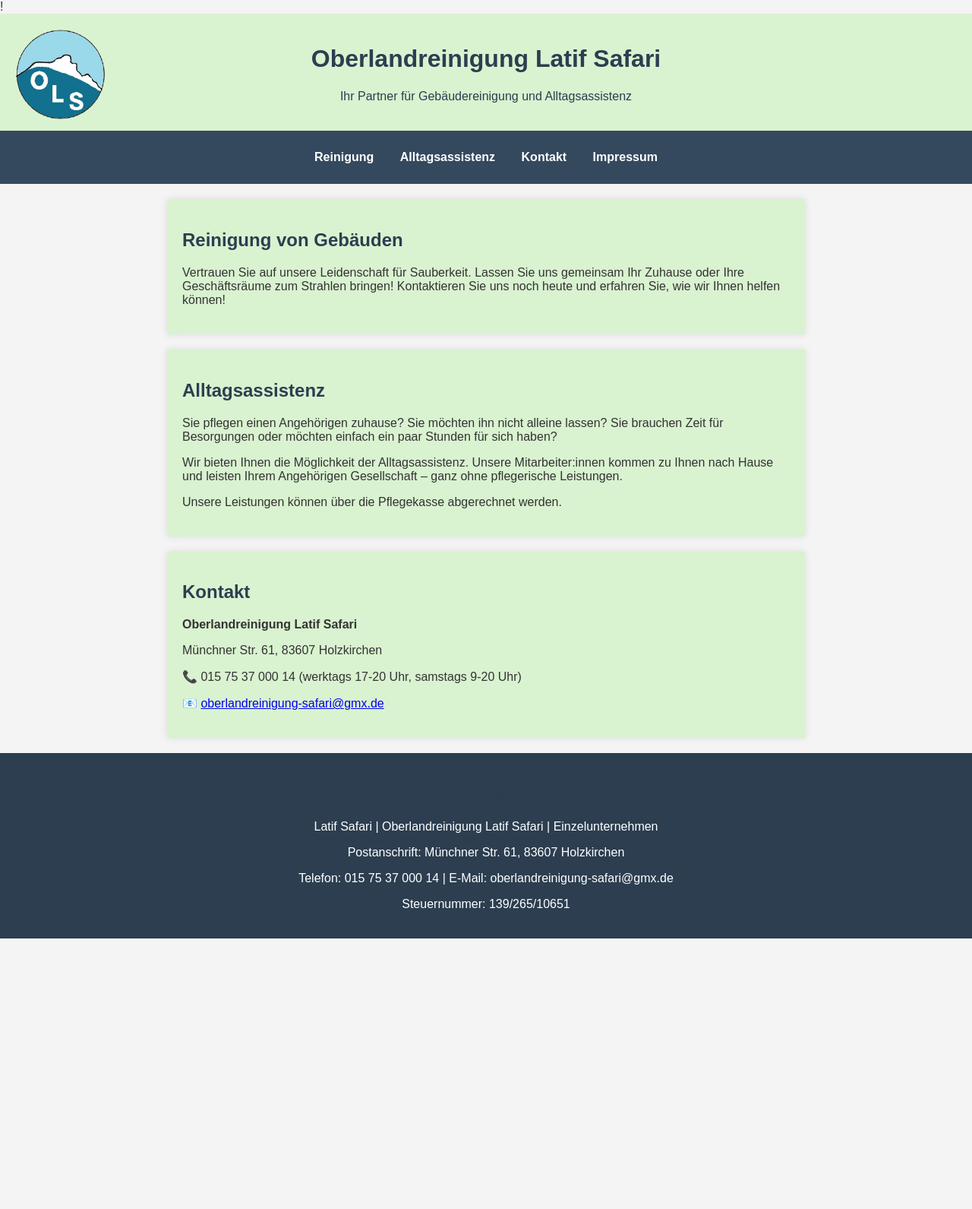
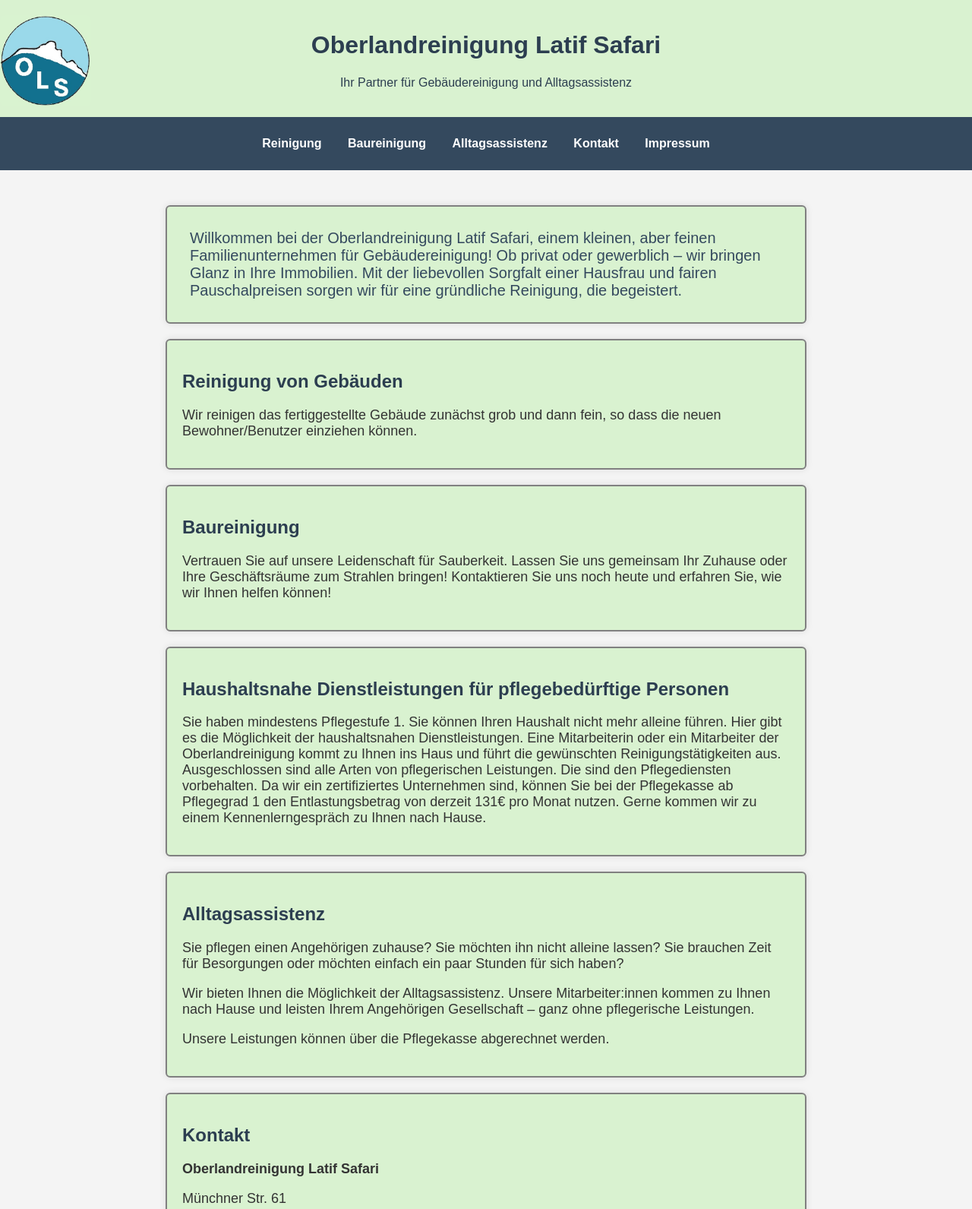
Before and after one commit to Narol01/Oberlanreinigung, a plain HTML site: page index.html in a window 1280 px wide. Shown: the top 1591 px of the page at 76% size. Before the commit the page ends 1235 px from the top, so only its background shows below. Drawn offline with Linux system fonts and the light colour scheme.

Commit message:
update app

```diff
--- a/index.html
+++ b/index.html
@@ -1,4 +1,4 @@
-!<!DOCTYPE html>
+<!DOCTYPE html>
 <html lang="de">
   <head>
     <meta charset="UTF-8" />
@@ -7,23 +7,43 @@
     <link rel="stylesheet" href="styles.css" />
   </head>
   <body>
+    <div class="navigation">
       <header>
         <img src="logo.jpg" alt="" />
         <h1>Oberlandreinigung Latif Safari</h1>
         <p>Ihr Partner für Gebäudereinigung und Alltagsassistenz</p>
       </header>
-
       <nav>
         <ul>
           <li><a href="#reinigung">Reinigung</a></li>
+          <li><a href="#baureinigung">Baureinigung</a></li>
           <li><a href="#assistenz">Alltagsassistenz</a></li>
           <li><a href="#kontakt">Kontakt</a></li>
           <li><a href="#impressum">Impressum</a></li>
         </ul>
       </nav>
+    </div>
+    <div class="text-block">
+      <section>
+        <main>
+          Willkommen bei der Oberlandreinigung Latif Safari, einem kleinen, aber
+          feinen Familienunternehmen für Gebäudereinigung! Ob privat oder
+          gewerblich – wir bringen Glanz in Ihre Immobilien. Mit der liebevollen
+          Sorgfalt einer Hausfrau und fairen Pauschalpreisen sorgen wir für eine
+          gründliche Reinigung, die begeistert.
+        </main>
+      </section>
 
       <section id="reinigung">
         <h2>Reinigung von Gebäuden</h2>
+        <p>
+          Wir reinigen das fertiggestellte Gebäude zunächst grob und dann fein,
+          so dass die neuen Bewohner/Benutzer einziehen können.
+        </p>
+      </section>
+
+      <section id="baureinigung">
+        <h2>Baureinigung</h2>
         <p>
           Vertrauen Sie auf unsere Leidenschaft für Sauberkeit. Lassen Sie uns
           gemeinsam Ihr Zuhause oder Ihre Geschäftsräume zum Strahlen bringen!
@@ -32,12 +52,28 @@
         </p>
       </section>
 
+      <section id="haushaltnahe">
+        <h2>Haushaltsnahe Dienstleistungen für pflegebedürftige Personen</h2>
+        <p>
+          Sie haben mindestens Pflegestufe 1. Sie können Ihren Haushalt nicht
+          mehr alleine führen. Hier gibt es die Möglichkeit der haushaltsnahen
+          Dienstleistungen. Eine Mitarbeiterin oder ein Mitarbeiter der
+          Oberlandreinigung kommt zu Ihnen ins Haus und führt die gewünschten
+          Reinigungstätigkeiten aus. Ausgeschlossen sind alle Arten von
+          pflegerischen Leistungen. Die sind den Pflegediensten vorbehalten. Da
+          wir ein zertifiziertes Unternehmen sind, können Sie bei der
+          Pflegekasse ab Pflegegrad 1 den Entlastungsbetrag von derzeit 131€ pro
+          Monat nutzen. Gerne kommen wir zu einem Kennenlerngespräch zu Ihnen
+          nach Hause.
+        </p>
+      </section>
+
       <section id="assistenz">
         <h2>Alltagsassistenz</h2>
         <p>
           Sie pflegen einen Angehörigen zuhause? Sie möchten ihn nicht alleine
-        lassen? Sie brauchen Zeit für Besorgungen oder möchten einfach ein paar
-        Stunden für sich haben?
+          lassen? Sie brauchen Zeit für Besorgungen oder möchten einfach ein
+          paar Stunden für sich haben?
         </p>
         <p>
           Wir bieten Ihnen die Möglichkeit der Alltagsassistenz. Unsere
@@ -50,8 +86,10 @@
       <section id="kontakt">
         <h2>Kontakt</h2>
         <p><strong>Oberlandreinigung Latif Safari</strong></p>
-      <p>Münchner Str. 61, 83607 Holzkirchen</p>
-      <p>📞 015 75 37 000 14 (werktags 17-20 Uhr, samstags 9-20 Uhr)</p>
+        <p>Münchner Str. 61</p>
+        <p>83607 Holzkirchen</p>
+        <p>📞 015 75 37 000 14</p>
+        <p>Werktags 9:00 - 19:00, Samstags 9:00 - 12:00</p>
         <p>
           📧
           <a href="mailto:oberlandreinigung-safari@gmx.de"
@@ -59,13 +97,21 @@
           >
         </p>
       </section>
+    </div>
 
     <footer id="impressum">
-      <h2>Impressum</h2>
-      <p>Latif Safari | Oberlandreinigung Latif Safari | Einzelunternehmen</p>
-      <p>Postanschrift: Münchner Str. 61, 83607 Holzkirchen</p>
-      <p>Telefon: 015 75 37 000 14 | E-Mail: oberlandreinigung-safari@gmx.de</p>
-      <p>Steuernummer: 139/265/10651</p>
+      <div>
+        <p>Betriber und Kontakt : Latif Safari</p>
+        <p>Oberlandreinigung Latif Safari</p>
+      </div>
+      <div>
+        <p>Einzelunternehmen</p>
+        <p>Postanschrift : Münchner Str. 61, 83607 Holzkirchen</p>
+      </div>
+      <div>
+        <p>Telefon: 015 75 37 000 14</p>
+        <p>E-Mail: oberlandreinigung-safari@gmx.de</p>
+      </div>
     </footer>
   </body>
 </html>
--- a/styles.css
+++ b/styles.css
@@ -6,22 +6,33 @@ body {
   color: #333;
 }
 header {
-  background-color: rgb(217,242,208);
+  background-color: rgb(217, 242, 208);
   color: #2c3e50;
   padding: 20px;
   text-align: center;
+  width: 100%;
 }
-img{
+img {
   display: flex;
   width: 120px;
   height: 120px;
   border-radius: 6px;
   position: absolute;
 }
+.navigation {
+  display: flex;
+  align-items: center;
+  flex-direction: column;
+  position: fixed;
+  text-align: center;
+  width: 100%;
+  top: 0px;
+}
 nav {
   background-color: #34495e;
   padding: 10px;
   text-align: center;
+  width: 100%;
 }
 nav ul {
   list-style: none;
@@ -37,23 +48,45 @@ nav ul li a {
   font-weight: bold;
 }
 
-  nav ul li a:hover{
-        color: rgb(13, 36, 213);
+nav ul li a:hover {
+  color: rgb(82, 102, 255);
 }
 section {
   max-width: 800px;
   margin: 20px auto;
   padding: 20px;
-  background: rgb(217,242,208);
+  background: rgb(217, 242, 208);
   box-shadow: 0px 0px 10px rgba(0, 0, 0, 0.1);
+  border: 2px solid gray;
+  border-radius: 6px;
 }
 h2 {
   color: #2c3e50;
 }
 footer {
+  display: flex;
+  justify-content: center;
+  flex-direction: row;
   background-color: #2c3e50;
   color: white;
   text-align: center;
-  padding: 20px;
-  margin-top: 20px;
+  font-size: 18px;
+  gap: 300px;
 }
+
+.text-block {
+  padding-top: 250px;
+}
+
+section main {
+  display: flex;
+  justify-content: center;
+  padding: 10px;
+  font-size: 20px;
+  color: #34495e;
+  border-radius: 10px;
+}
+
+section p {
+  font-size: 18px;
+}
```
Lines whose indentation alone changed are shown as unchanged.
